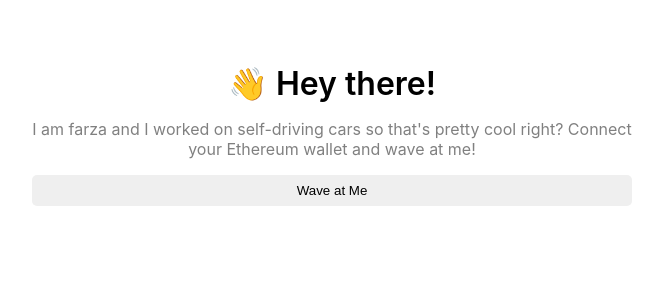
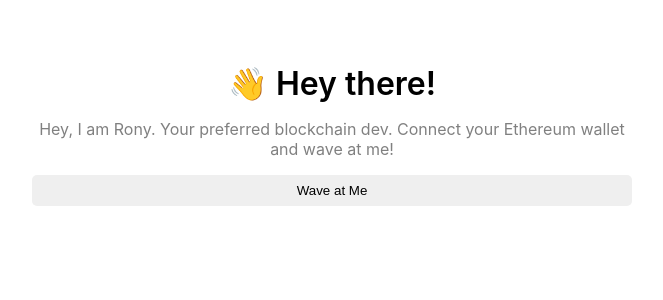
Before and after one commit to ronylucca/decentralized-messenger-portal, a React (Create React App) app: page / in a window 1280 px wide. Shown: the top 300 px of the page, without its empty margins (308-971 px from the left). Built offline with nearby package versions, Linux system fonts and the light colour scheme; the HTML template or start-up script is replaced by a standard one.

Commit message:
text update

```diff
--- a/src/App.js
+++ b/src/App.js
@@ -17,7 +17,7 @@
         </div>
 
         <div className="bio">
-        I am farza and I worked on self-driving cars so that's pretty cool right? Connect your Ethereum wallet and wave at me!
+        Hey, I am Rony. Your preferred blockchain dev. Connect your Ethereum wallet and wave at me!
         </div>
 
         <button className="waveButton" onClick={wave}>
```
